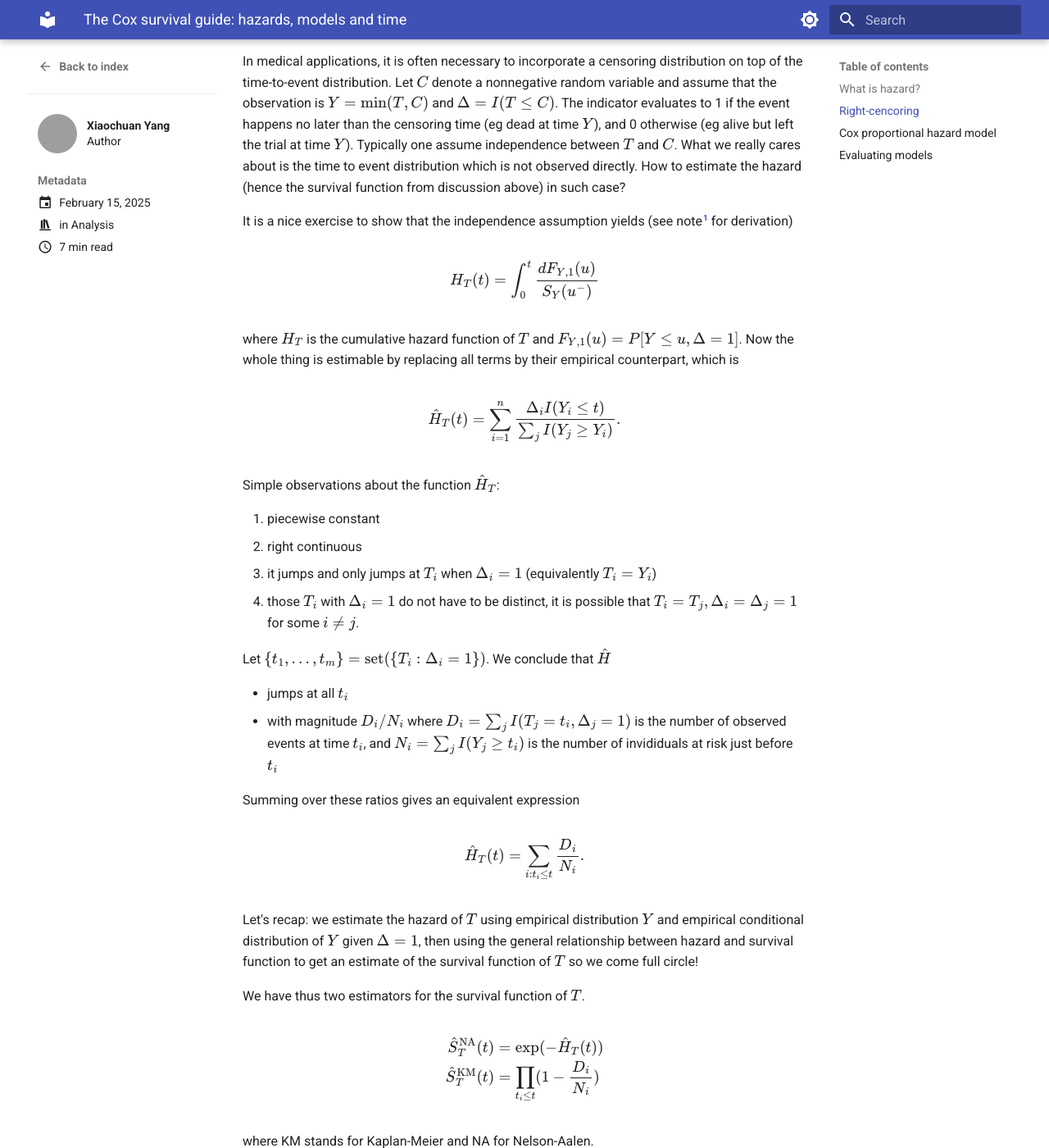
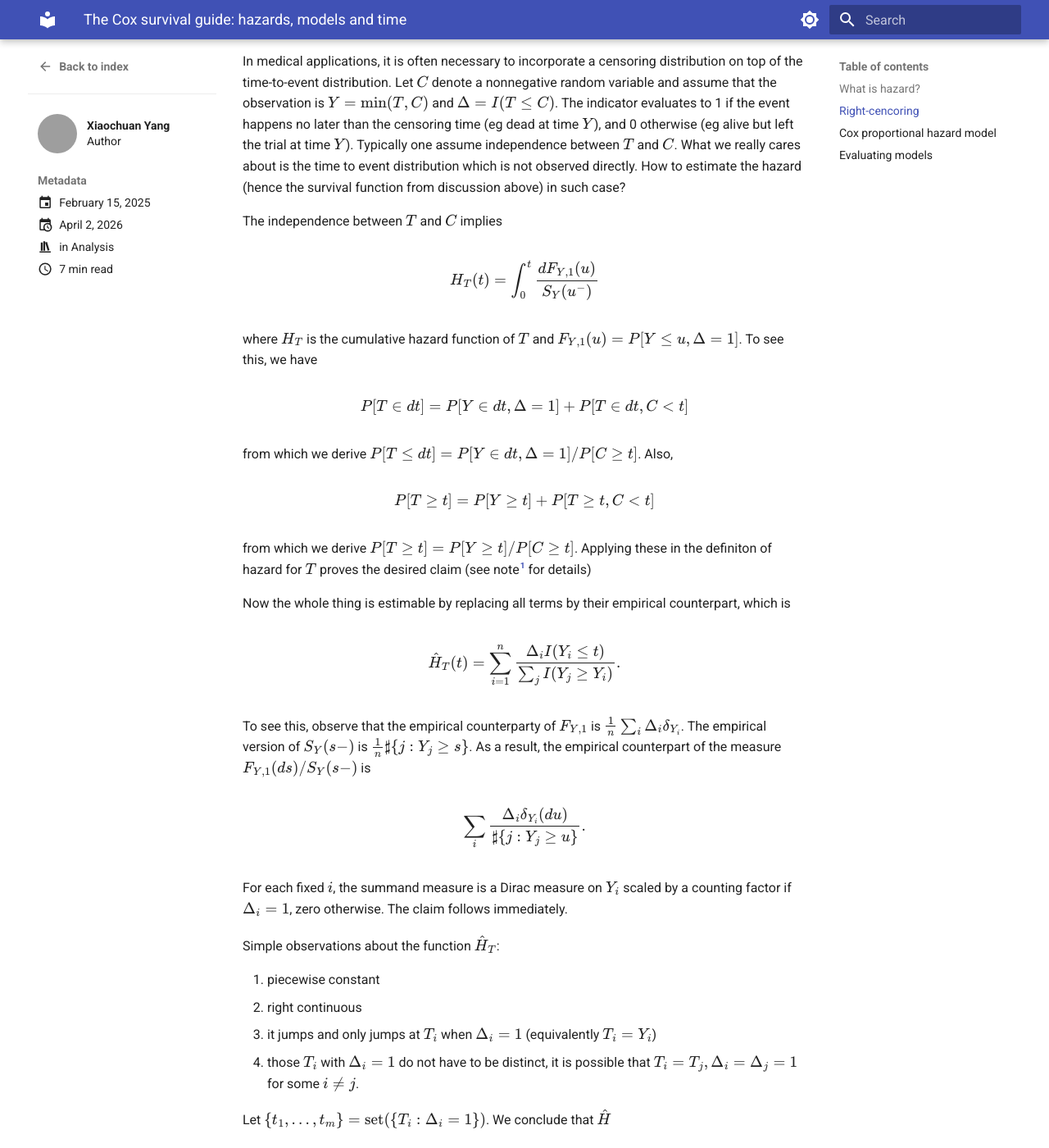
Before and after one commit to xiaochuany/blog, an MkDocs documentation site: the page built from docs/posts/2025-02-15-survive.md, in a window 1280 px wide and 1400 px high, scrolled down 2043 px. Shown: the whole window at 82% size. Built offline with MkDocs 1.6.1 and Material for MkDocs 9.7.7, drawn with Linux system fonts in a browser that asks for light colours; grey boxes are pictures that could not be loaded.

Commit message:
update survive

```diff
--- a/docs/posts/2025-02-15-survive.md
+++ b/docs/posts/2025-02-15-survive.md
@@ -1,6 +1,7 @@
 ---
 date:
     created: 2025-02-15
+    updated: 2026-04-02
 authors: [xy]
 categories: [Analysis]
 tags: [quant methods]
@@ -85,15 +86,30 @@ Let $C$ denote a nonnegative random variable and assume that the observation is
 The indicator evaluates to 1 if the event happens no later than the censoring time (eg dead at time $Y$), and 0 otherwise (eg alive but left the trial at time $Y$). Typically one assume independence between $T$ and $C$. What we really cares about is the time to event distribution which is not observed directly.
 How to estimate the hazard (hence the survival function from discussion above) in such case?
 
-It is a nice exercise to show that the independence assumption yields (see note[^1] for derivation)
 
-[^1]: https://faculty.washington.edu/yenchic/short_note/note_hazard.pdf
+The independence between $T$ and $C$ implies
 
 $$
 H_T(t) = \int_0^t \frac{dF_{Y,1}(u)}{S_Y(u^-)}
 $$
 
-where $H_T$ is the cumulative hazard function of $T$ and $F_{Y,1}(u)=P[Y\le u, \Delta=1]$.
+
+where $H_T$ is the cumulative hazard function of $T$ and $F_{Y,1}(u)=P[Y\le u, \Delta=1]$. To see this, we have
+
+$$
+P[T\in dt] = P[Y\in dt, \Delta=1] + P[T\in dt, C<t ]
+$$
+
+from which we derive $P[T\le dt] = P[Y\in dt, \Delta=1]/P[C\ge t]$. Also,
+
+$$
+P[T\ge t]=P[Y\ge t] + P[T\ge t, C<t ]
+$$
+
+from which we derive $P[T\ge t] = P[Y\ge t]/P[C\ge t]$. Applying these in the definiton of hazard for $T$ proves the desired claim (see note[^1] for details)
+
+[^1]: https://faculty.washington.edu/yenchic/short_note/note_hazard.pdf
+
 Now the whole thing is estimable by replacing all terms by their empirical counterpart,
 which is
 
@@ -101,6 +117,11 @@ $$
 \hat H_T(t) = \sum_{i=1}^n \frac{\Delta_i I(Y_i\le t)}{\sum_{j} I(Y_j\ge Y_i)}.
 $$
 
+To see this, observe that the empirical counterparty of $F_{Y,1}$ is $\frac{1}{n}\sum_i  \Delta_i \delta_{Y_i}$. The empirical version of $S_Y(s-)$ is $\frac{1}{n}\sharp\{j: Y_j \ge s\}$. As a result, the empirical counterpart of the measure $F_{Y,1}(ds)/S_Y(s-)$ is
+
+$$\sum_i  \frac{\Delta_i\delta_{Y_i}(du)}{\sharp\{j: Y_j\ge u\}}.$$
+
+For each fixed $i$, the summand measure is a  Dirac measure on $Y_i$ scaled by a counting factor if $\Delta_i=1$, zero otherwise. The claim follows immediately.
 
 Simple observations about the function $\hat H_T$:
 
```
